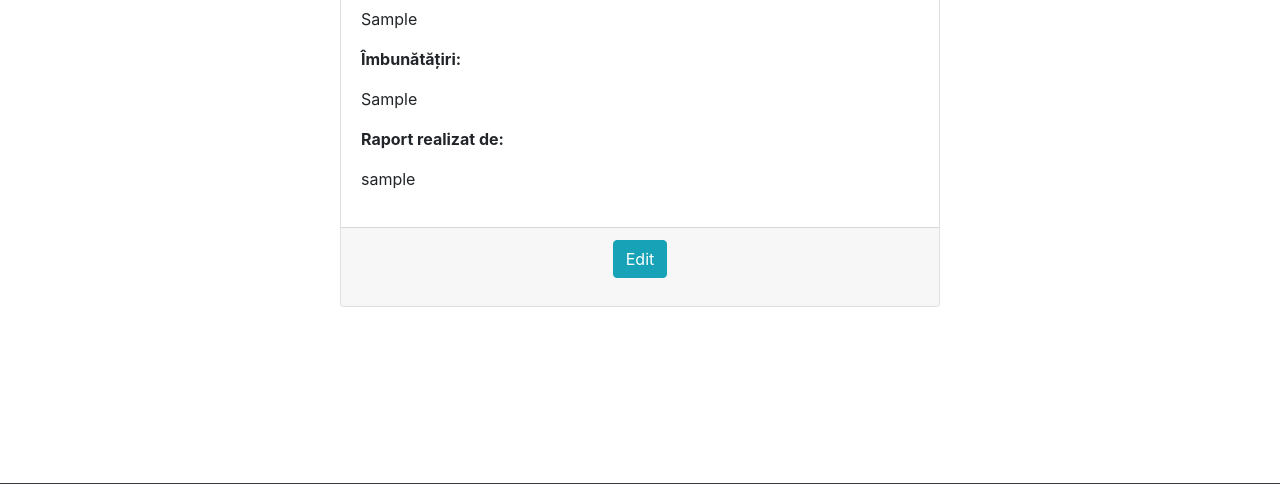
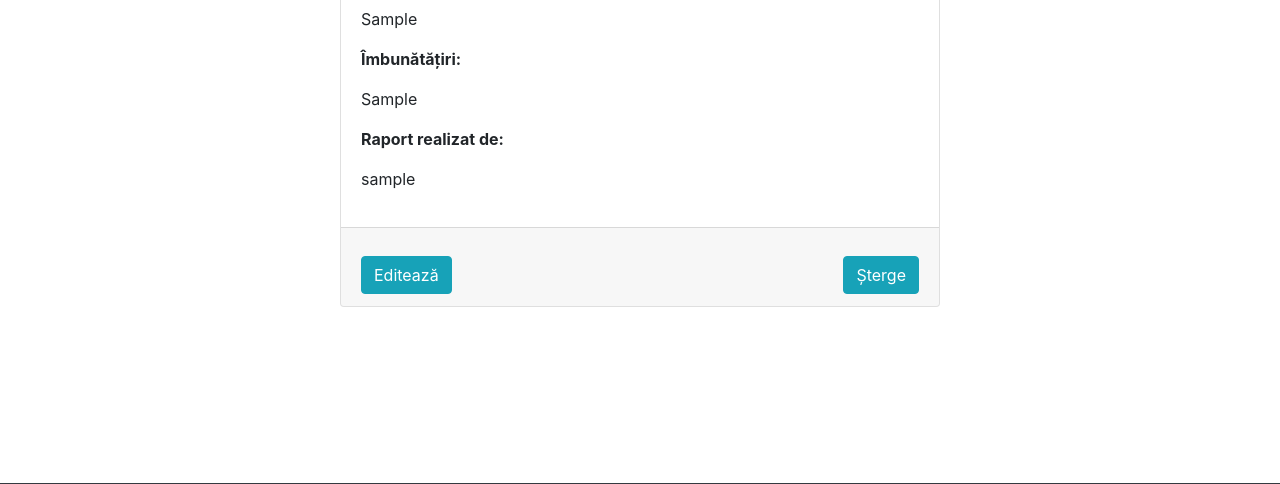
Before and after one commit to mirtleonard/Digitalization, a Django app: page /reports/1 in a window 1280 px wide. Shown: the part 1026-1510 px from the top of the page. Run offline with Django 3.2, Linux system fonts and the light colour scheme; a user stored in the database is signed in; tables that the repository leaves empty hold one stand-in row (values such as "Sample post"); some libraries are stand-ins or nearby versions.

Commit message:
added delete report functionality

```diff
--- a/report/forms.py
+++ b/report/forms.py
@@ -1,5 +1,8 @@
 from django.forms import *
 from report.models import Report
+
+class DateInput(DateInput):
+    input_type = 'date'
 
 class Style(ModelForm):
     def __init__(self, *args, **kwargs):
@@ -27,7 +30,7 @@ class reportForm(Style):
                 ('Lupisori', 'Lupisori'),
                 ('Temerari', 'Temerari'),
                 ('Exploratori', 'Exploratori'))),
-            'date' : SelectDateWidget()
+            'date' : DateInput()
             }
         labels = {
             'materials' : 'Materiale necesare',
--- a/report/templates/editReport.html
+++ b/report/templates/editReport.html
@@ -5,7 +5,7 @@
     <div class="card my-5 bg-white" style="width:600px">
       <h5 class="card-header">Raport de activitate</h5>
 
-      <form class="card-body" action="{{path}}" method="post">
+      <form class="card-body" action="updateReport" method="post">
         {% csrf_token %}
         {{report.as_p}}
         <div class="d-flex justify-content-center">
--- a/report/templates/viewReport.html
+++ b/report/templates/viewReport.html
@@ -21,11 +21,34 @@
       <p> <b> Îmbunătățiri:</b> <br> {{report.improvements|linebreaks}}</p>
       <p> <b> Raport realizat de:</b> {{report.username|linebreaks}}</p>
     </div>
-    <div class="card-footer d-flex justify-content-center">
-      <form action="{% url 'updateReport' report.id %}" method="get">
-        <button class="btn btn-info" type="submit" name="button">Edit</button>
-      </form>
+    <div class="card-footer">
+      <form action="{% url 'updateReport' report.id %}" id="update" method="get"></form>
+      <form action="{% url 'deleteReport' report.id %}" id="delete" method="post">{% csrf_token %}</form>
+
+      <button class="btn btn-info d-inline" type="submit" form="update">Editează</button>
+      <button type="button" class="btn btn-info float-right" data-toggle="modal" data-target="#validate">Șterge</button>
     </div>
   </div>
+
+  <div class="modal fade" id="validate" role="dialog">
+    <div class="modal-dialog" role="document">
+      <div class="modal-content">
+        <div class="modal-header">
+          <h5 class="modal-title">{{report.title}}</h5>
+          <button type="button" class="close" data-dismiss="modal" aria-label="Close">
+            <span aria-hidden="true">&times;</span>
+          </button>
+        </div>
+        <div class="modal-body">
+          <p>Sigur vreți să ștergeți raportul?</p>
+        </div>
+        <div class="modal-footer">
+          <button class="btn btn-danger d-inline" type="submit" form="delete">Șterge</button>
+          <button type="button" class="btn btn-info" data-dismiss="modal">Anulează</button>
+        </div>
+      </div>
+    </div>
+  </div>
+
 </div>
 {%endblock%}
--- a/report/urls.py
+++ b/report/urls.py
@@ -3,6 +3,7 @@ from . import views
 
 urlpatterns = [
     path('reports/<int:report_id>/updateReport', views.updateReport, name = 'updateReport'),
+    path('reports/<int:report_id>/deleteReport', views.deleteReport, name = 'deleteReport'),
     path('reports/<int:report_id>', views.viewReport, name= 'viewReport'),
     path('searchReport', views.searchReport, name = 'searchReport'),
     path('createReport', views.createReport, name = 'createReport'),
--- a/report/views.py
+++ b/report/views.py
@@ -55,10 +55,22 @@ def updateReport(request, report_id):
             return viewReport(request, report_id)
     context = {
         'report' : form,
-        'path' : "updateReport" ,
     }
     return render(request, 'editReport.html', context)
 
+@login_required
+def deleteReport(request, report_id):
+    report = get_object_or_404(Report, pk = report_id)
+    if report.username != request.user.get_username():
+        messages.error(request, "Doar creatorul poate șterge formularul")
+        return viewReport(request, report_id)
+    else:
+        user = request.user
+        user.reports -= 1
+        user.save()
+        Report.objects.filter(id = report_id).delete()
+        messages.success(request, "Raportul a fost șters!")
+        return HttpResponseRedirect(reverse('profile'))
 
 @login_required
 def searchReport(request):
--- a/user/forms.py
+++ b/user/forms.py
@@ -1,12 +1,15 @@
 from django.forms import *
 from report.forms import Style
 from user.models import User
+
+class DateInput(DateInput):
+    input_type = 'date'
 
 class registerForm(Style):
     confirm_password = CharField(widget=PasswordInput(), required=True, label=('Repeta parola'))
     password = CharField(widget=PasswordInput(), required=True, label=('Parola'))
     username = CharField(required=True, label=('Nume'))
-    birth = DateField(widget=SelectDateWidget())
+    birth = DateField(widget=DateInput())
     class Meta:
         model = User
         fields = ['username', 'email', 'branch','birth', 'password']
```
Also changed, not shown: user/templates/login.html (+4 -6 lines).
